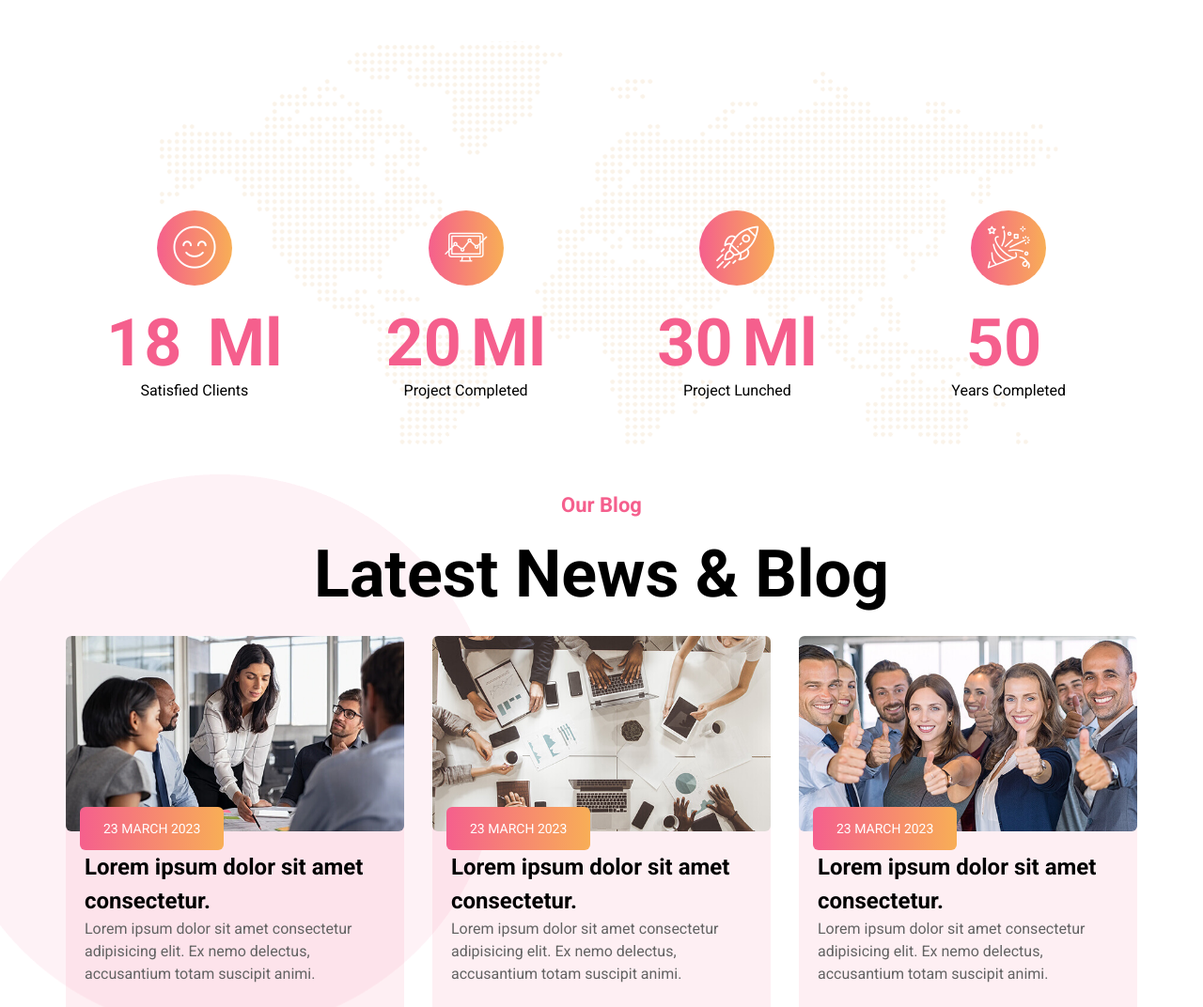
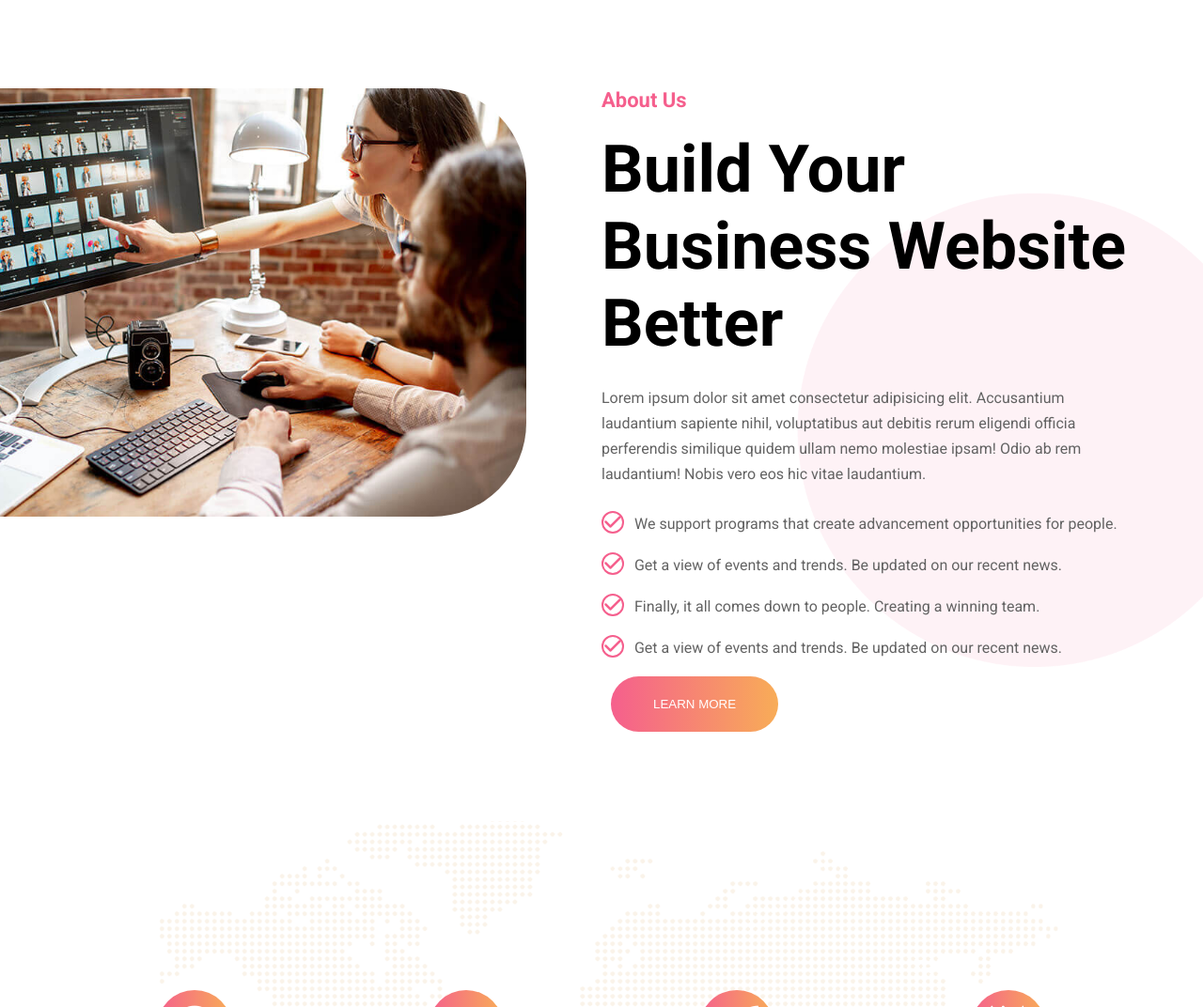
Before and after one commit to AcedenD/BCS07_Aden_Samar, a plain HTML site: page index.html in a window 1280 px wide. Shown: the part 1560-2632 px from the top of the page at 94% size. Drawn offline with nearby package versions, Linux system fonts and the light colour scheme; a script that the page names is missing.

Commit message:
added about us

```diff
--- a/css/style.css
+++ b/css/style.css
@@ -36,12 +36,11 @@ li {
     #f55f8d 100%
     );
     margin: 10px;
-    padding: 15px 45px;
+    padding: 22px 45px;
     text-align: center;
     text-transform: uppercase;
     transition: all 0.5s;
     background-size: 200%;
-
     border: transparent;
     color: white;
     border-radius: 30px;
@@ -61,6 +60,7 @@ li {
 header{
     position: absolute;
     width: 100%;
+    padding: 30px 0;
 }
 header .navbar li {
     margin: 0 15px;
@@ -107,8 +107,9 @@ header .navbar{
 .saCarousel{
     background-image: url(../img/pic2.png);
     padding-top: 180px;
-    background-position: top;
+    background-position: center;
     background-size: 100%;
+    background-repeat: no-repeat;
 }
 
 .saCarousel .saCarousel_content{
@@ -213,6 +214,57 @@ header .navbar{
     border-image: url(../img/br.png) 1 round;
 }
 
+/* About Us css */
+.aboutUs{
+    padding: 50px 0 50px;
+    background-image: url(../img/bg15.png);
+    background-size: 100%;
+    background-position: center right;
+    background-repeat: no-repeat;
+    padding-bottom: 85px;
+}
+
+.aboutUs .aboutUs_content{
+    display: flex;
+    position: relative;
+    justify-content: end;
+}
+
+.aboutUs .aboutUs_content .aboutUs_left {
+    position: absolute;
+    width: 60%;
+    left: -17%;
+}
+
+
+.aboutUs .aboutUs_content .aboutUs_left img{
+    border-radius: 0 100px 100px 0;
+    width: 100%;
+}
+
+.aboutUs .aboutUs_content .aboutUs_right{
+    width: 50%;
+}
+
+.aboutUs .aboutUs_content .aboutUs_right .aboutUs_point p{
+    color: #636363;
+    font-size: 16px;
+    line-height: 1.7;
+    margin-bottom: 15px;
+}
+
+.aboutUs .aboutUs_content .aboutUs_right .aboutUs_point li{
+    padding: 10px 0;
+    color: #636363;
+}
+
+.aboutUs .aboutUs_content .aboutUs_right .aboutUs_point li i{
+    font-size: 20px;
+    border: 2.5px solid #f55f8d;
+    color: #f55f8d;
+    border-radius: 50%;
+    margin-right: 7px;
+}
 
 /* Number css */
 .number{
@@ -327,6 +379,9 @@ header .navbar{
     margin-right: 20px;
 }
 
+.blog .carousel2 .item .item_footer p:first-of-type span{
+    color: #f55f8d;
+}
 
 
 
--- a/index.html
+++ b/index.html
@@ -156,7 +156,42 @@
             </div>
         </div>
     </section>
-    <section></section>
+    <section class="aboutUs">
+        <div class="container">
+            <div class="aboutUs_content">
+                <div class="aboutUs_left wow animate__animated animate__fadeInLeft" data-wow-duration="2s">
+                    <img src="./img/pic1.jpg" alt="">
+                </div>
+                <div class="aboutUs_right wow animate__animated animate__fadeInRight" data-wow-duration="2s">
+                    <div class="title">
+                        <p>About Us </p>
+                        <h2>Build Your <br> Business
+                            Website <br> Better </h2>
+                    </div>
+                    <div class="aboutUs_point">
+                        <p>Lorem ipsum dolor sit amet consectetur adipisicing elit. Accusantium laudantium sapiente
+                            nihil, voluptatibus aut debitis rerum eligendi officia perferendis similique quidem ullam
+                            nemo molestiae ipsam! Odio ab rem laudantium! Nobis vero eos hic vitae laudantium.</p>
+                        <ul>
+                            <li><i class="fa-solid fa-check"></i> We support programs that create advancement
+                                opportunities for people.
+                            </li>
+                            <li><i class="fa-solid fa-check"></i> Get a view of events and trends. Be updated on our
+                                recent news.
+                            </li>
+                            <li><i class="fa-solid fa-check"></i> Finally, it all comes down to people. Creating a
+                                winning team.
+                            </li>
+                            <li><i class="fa-solid fa-check"></i> Get a view of events and trends. Be updated on our
+                                recent news.
+                            </li>
+                        </ul>
+                        <button class="btn-gradient">Learn More</button>
+                    </div>
+                </div>
+            </div>
+        </div>
+    </section>
     <section class="number">
         <div class="container">
             <div class="number_content">
```
